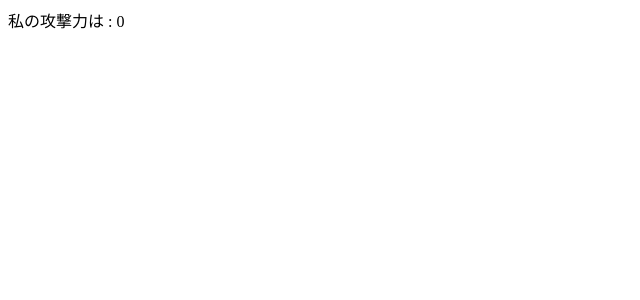
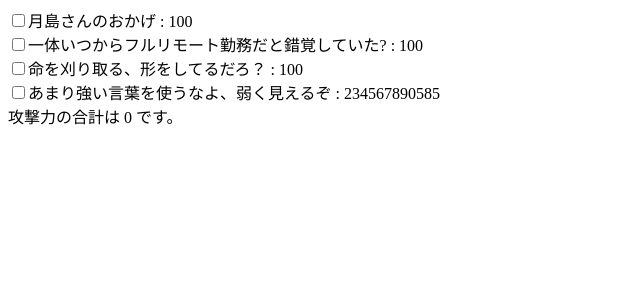
Before and after one commit to yasuaki640/react-tutorial-udemy-code-mafia, a React (Vite) app: page /control-syntax_2 in a window 1280 px wide. Shown: the top 300 px of the page, without its empty margins (0-640 px from the left). Built offline with nearby package versions, Linux system fonts and the light colour scheme.

Commit message:
Refactor ControlSyntax_2 component to include unique IDs for each maxim and implement checkbox functionality for selecting maxims and calculating total attack power.

```diff
--- a/src/pages/ControlSyntax/ControlSyntax_2.tsx
+++ b/src/pages/ControlSyntax/ControlSyntax_2.tsx
@@ -1,31 +1,66 @@
-import { useState } from "react";
+import { ChangeEvent, useEffect, useState } from "react";
 
 const animals: string[] = ["dog", "cat", "bird"];
 
 type Maxim = {
+  id: number;
   label: string;
   名言度: number;
   checked: boolean;
 };
 
 export const ControlSyntax_2 = () => {
-  const [maxim, setMaxim] = useState<Maxim[]>([
-    { label: "月島さんのおかげ", 名言度: 100, checked: false },
+  const [maxims, setMaxims] = useState<Maxim[]>([
+    { id: 1, label: "月島さんのおかげ", 名言度: 100, checked: false },
     {
+      id: 2,
       label: "一体いつからフルリモート勤務だと錯覚していた?",
       名言度: 100,
       checked: false,
     },
-    { label: "命を刈り取る、形をしてるだろ？", 名言度: 100, checked: false },
+    {
+      id: 3,
+      label: "命を刈り取る、形をしてるだろ？",
+      名言度: 100,
+      checked: false,
+    },
+    {
+      id: 4,
+      label: "あまり強い言葉を使うなよ、弱く見えるぞ",
+      名言度: 234567890585,
+      checked: false,
+    },
   ]);
 
   const [sum, setSum] = useState(0);
 
+  const onCheckBoxChange = (e: ChangeEvent<HTMLInputElement>) => {
+    const toggledMaxims = maxims.map((m) => {
+      const isClickedMaxim = m.id === parseInt(e.target.value);
+      return {
+        ...m,
+        checked: isClickedMaxim ? !m.checked : m.checked,
+      };
+    });
+    setMaxims(toggledMaxims);
+
+    const calculated = toggledMaxims
+      .filter((m) => m.checked)
+      .reduce((prev, curr) => prev + curr.名言度, 0);
+    setSum(calculated);
+  };
+
   return (
-    <>
-      <div>
-        <div>私の攻撃力は : {sum}</div>
-      </div>
-    </>
+    <div>
+      {maxims.map((m) => (
+        <div key={m.label}>
+          <input type="checkbox" value={m.id} onChange={onCheckBoxChange} />
+          <label>
+            {m.label} : {m.名言度}
+          </label>
+        </div>
+      ))}
+      <div>攻撃力の合計は {sum} です。</div>
+    </div>
   );
 };
```
